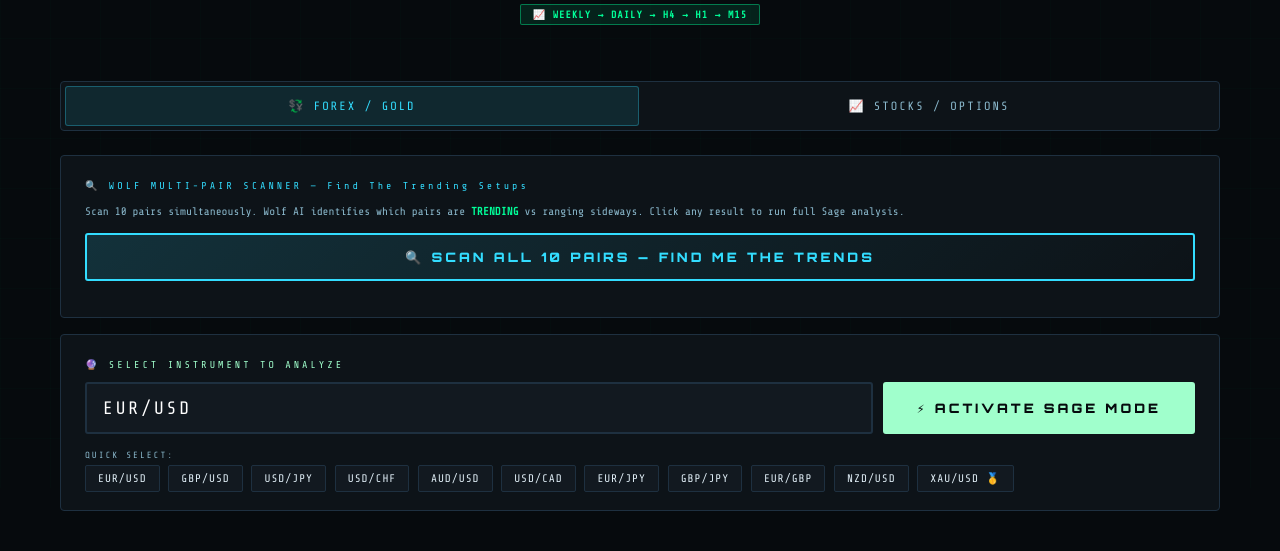
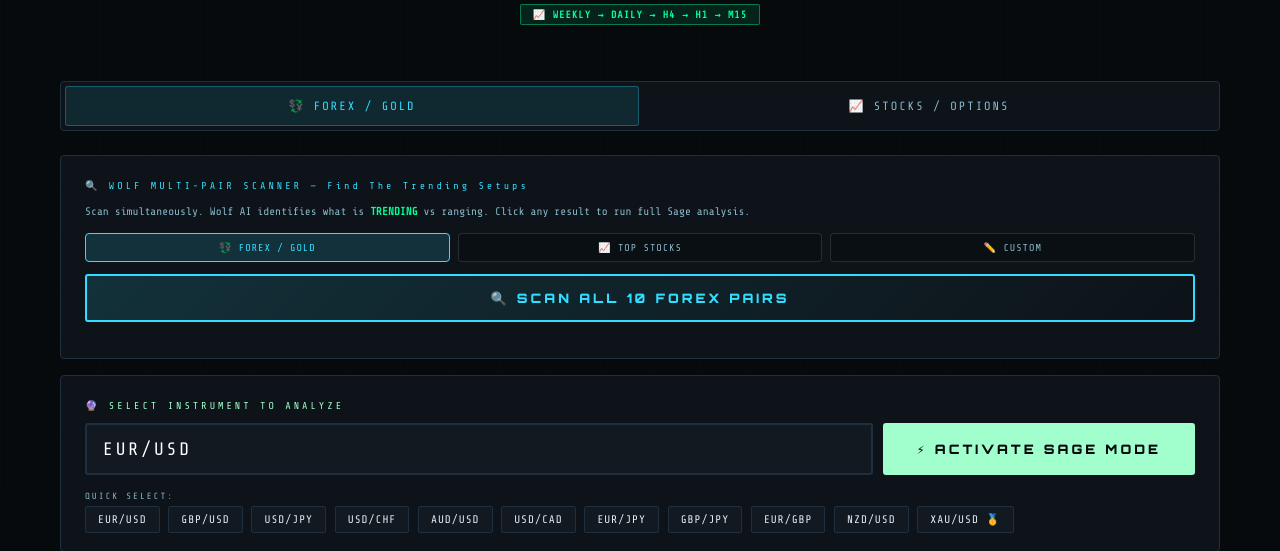
Before and after one commit to jonelmichelfx-bit/jaydawolfx-terminal, a Flask app: template templates/sage.html in a window 1280 px wide. Shown: the part 312-863 px from the top of the page. Before the commit the page ends 823 px from the top, so only its background shows below. Run offline with Flask 3, Linux system fonts and the light colour scheme; the template is opened without the code that fills it, so the values that code supplies are empty.

Commit message:
feat: sage scanner - forex / stocks / custom scan type selector

```diff
--- a/app.py
+++ b/app.py
@@ -2552,12 +2552,15 @@ def sage_poll(job_id):
 @login_required
 @byakugan_required
 def sage_scanner():
-    """Scan 8-10 forex pairs simultaneously and return trending ones"""
+    """Scan forex pairs, top stocks, or custom list simultaneously"""
     try:
         import uuid as _uuid
+        body = request.get_json() or {}
+        scan_type   = body.get('scan_type', 'forex')
+        custom_list = body.get('custom_list', [])
         job_id = str(_uuid.uuid4())[:8]
-        _sage_jobs[job_id] = {"status": "running", "step": "Scanning 10 pairs for trending setups..."}
-        threading.Thread(target=_run_sage_scanner_job, args=(job_id,), daemon=True).start()
+        _sage_jobs[job_id] = {"status": "running", "step": "Initializing scanner..."}
+        threading.Thread(target=_run_sage_scanner_job, args=(job_id, scan_type, custom_list), daemon=True).start()
         return jsonify({"job_id": job_id, "status": "starting"})
     except Exception as e:
         return jsonify({"error": str(e)}), 500
@@ -2575,24 +2578,38 @@ def sage_scanner_poll(job_id):
         return jsonify({"status": "error", "error": err}), 500
     return jsonify({"status": job["status"], "step": job.get("step", "Scanning...")})
 
-def _run_sage_scanner_job(job_id):
-    try:
-        SCAN_PAIRS = ["EUR/USD","GBP/USD","USD/JPY","AUD/USD","USD/CAD","NZD/USD","USD/CHF","EUR/JPY","GBP/JPY","XAU/USD"]
+def _run_sage_scanner_job(job_id, scan_type='forex', custom_list=None):
+    try:
+        FOREX_PAIRS  = ["EUR/USD","GBP/USD","USD/JPY","AUD/USD","USD/CAD","NZD/USD","USD/CHF","EUR/JPY","GBP/JPY","XAU/USD"]
+        TOP_STOCKS   = ["NVDA","AAPL","TSLA","AMZN","META","MSFT","GOOGL","SPY","QQQ","AMD","PLTR","MSTR"]
+
+        if scan_type == 'stocks':
+            scan_list = TOP_STOCKS
+            label = 'stock'
+        elif scan_type == 'custom' and custom_list:
+            scan_list = [s.upper() for s in custom_list][:12]
+            label = 'instrument'
+        else:
+            scan_list = FOREX_PAIRS
+            label = 'pair'
+
+        total = len(scan_list)
         results = []
-        for i, pair in enumerate(SCAN_PAIRS):
-            _sage_jobs[job_id]["step"] = "Scanning {}/10: {}...".format(i+1, pair)
+
+        for i, instrument in enumerate(scan_list):
+            _sage_jobs[job_id]["step"] = "Scanning {}/{}: {}...".format(i+1, total, instrument)
             try:
-                pd = get_price(pair)
+                pd = get_price(instrument)
                 if not pd: continue
                 cp = float(pd["price"])
-                cd = get_sage_chart_data(pair, cp)
+                cd = get_sage_chart_data(instrument, cp)
                 da = cd.get("daily", {}); h4 = cd.get("h4", {}); wk = cd.get("weekly", {})
                 chart_str = format_sage_chart(cd)
                 verdict_prompt = (
-                    'Analyze ' + pair + ' at ' + str(cp) + '. '
+                    'Analyze ' + instrument + ' at ' + str(cp) + '. '
                     'Real chart data:\n' + chart_str + '\n\n'
                     'Based ONLY on the real data above, return compact JSON (no markdown):\n'
-                    '{"pair":"' + pair + '",'
+                    '{"pair":"' + instrument + '",'
                     '"verdict":"BUY or SELL or WAIT",'
                     '"confidence":0,'
                     '"trend_strength":"STRONG BULLISH or STRONG BEARISH or MODERATE BULLISH or MODERATE BEARISH or RANGING",'
@@ -2605,35 +2622,35 @@ def _run_sage_scanner_job(job_id):
                     '"tp1":"next real S/R level",'
                     '"key_pattern":"candlestick pattern or none"}'
                 )
-                prompt = verdict_prompt
-                raw = call_claude(prompt, max_tokens=400)
+                raw = call_claude(verdict_prompt, max_tokens=400)
                 parsed = parse_json_response(raw)
                 if parsed and parsed.get("verdict") in ["BUY","SELL"]:
-                    parsed["pair"] = pair
+                    parsed["pair"] = instrument
                     parsed["price"] = cp
                     results.append(parsed)
             except Exception as pe:
-                print("[SageScanner] {} error: {}".format(pair, pe))
+                print("[SageScanner] {} error: {}".format(instrument, pe))
                 continue
 
-        # Sort by confidence descending
         results.sort(key=lambda x: int(x.get("confidence", 0)), reverse=True)
-        # Return top 5 with real signals, rest as WAIT
         top = [r for r in results if r.get("verdict") in ["BUY","SELL"]][:5]
-        # Add WAIT pairs
-        all_pairs_result = []
-        for pair in SCAN_PAIRS:
-            found = next((r for r in results if r.get("pair") == pair), None)
+
+        all_result = []
+        for instrument in scan_list:
+            found = next((r for r in results if r.get("pair") == instrument), None)
             if found:
-                all_pairs_result.append(found)
+                all_result.append(found)
             else:
-                all_pairs_result.append({"pair": pair, "verdict": "WAIT", "confidence": 0, "trend_strength": "UNKNOWN", "direction": "SIDEWAYS", "reason": "No data or ranging market"})
+                all_result.append({"pair": instrument, "verdict": "WAIT", "confidence": 0,
+                                   "trend_strength": "UNKNOWN", "direction": "SIDEWAYS",
+                                   "reason": "No data or ranging market"})
 
         _sage_jobs[job_id] = {
             "status": "done",
             "result": {
-                "pairs": all_pairs_result,
+                "pairs": all_result,
                 "top_picks": top,
+                "scan_type": scan_type,
                 "scanned_at": datetime.now().strftime("%H:%M UTC")
             }
         }
--- a/templates/sage.html
+++ b/templates/sage.html
@@ -279,8 +279,20 @@ body::before{content:'';position:fixed;inset:0;pointer-events:none;z-index:0;
   <!-- MULTI-PAIR SCANNER SECTION -->
   <div class="input-section" style="margin-bottom:16px;">
     <div class="input-label" style="color:var(--cyan);">🔍 WOLF MULTI-PAIR SCANNER — Find The Trending Setups</div>
-    <div style="font-size:11px;color:var(--text-dim);margin-bottom:12px;line-height:1.6;">Scan 10 pairs simultaneously. Wolf AI identifies which pairs are <strong style="color:var(--green);">TRENDING</strong> vs ranging sideways. Click any result to run full Sage analysis.</div>
-    <button class="scan-btn" id="scanAllBtn" onclick="startScanner()" style="width:100%;background:linear-gradient(135deg,rgba(51,221,255,0.15),rgba(10,20,32,0));border-color:var(--cyan);color:var(--cyan);margin-bottom:12px;">🔍 SCAN ALL 10 PAIRS — FIND ME THE TRENDS</button>
+    <div style="font-size:11px;color:var(--text-dim);margin-bottom:12px;line-height:1.6;">Scan simultaneously. Wolf AI identifies what is <strong style="color:var(--green);">TRENDING</strong> vs ranging. Click any result to run full Sage analysis.</div>
+
+    <!-- Scan type toggle -->
+    <div style="display:flex;gap:8px;margin-bottom:12px;flex-wrap:wrap;">
+      <button id="scan-type-forex" onclick="setScanType('forex')" style="flex:1;min-width:110px;padding:8px;border-radius:4px;font-family:var(--mono);font-size:10px;letter-spacing:1px;cursor:pointer;border:1px solid var(--cyan);background:rgba(51,221,255,0.15);color:var(--cyan);">💱 FOREX / GOLD</button>
+      <button id="scan-type-stocks" onclick="setScanType('stocks')" style="flex:1;min-width:110px;padding:8px;border-radius:4px;font-family:var(--mono);font-size:10px;letter-spacing:1px;cursor:pointer;border:1px solid rgba(255,255,255,0.12);background:rgba(8,12,15,0.5);color:var(--text-dim);">📈 TOP STOCKS</button>
+      <button id="scan-type-custom" onclick="setScanType('custom')" style="flex:1;min-width:110px;padding:8px;border-radius:4px;font-family:var(--mono);font-size:10px;letter-spacing:1px;cursor:pointer;border:1px solid rgba(255,255,255,0.12);background:rgba(8,12,15,0.5);color:var(--text-dim);">✏️ CUSTOM</button>
+    </div>
+    <div id="scan-custom-box" style="display:none;margin-bottom:10px;">
+      <input id="scan-custom-input" placeholder="AAPL, TSLA, NVDA, EUR/USD, GBP/JPY..." style="width:100%;background:rgba(8,12,15,0.8);border:1px solid rgba(255,255,255,0.15);color:var(--text-mid);padding:9px 12px;border-radius:4px;font-family:var(--mono);font-size:12px;box-sizing:border-box;"/>
+      <div style="font-size:10px;color:var(--text-dim);margin-top:4px;">Comma-separated — mix forex pairs and stock tickers (max 12)</div>
+    </div>
+
+    <button class="scan-btn" id="scanAllBtn" onclick="startScanner()" style="width:100%;background:linear-gradient(135deg,rgba(51,221,255,0.15),rgba(10,20,32,0));border-color:var(--cyan);color:var(--cyan);margin-bottom:12px;">🔍 <span id="scan-btn-label">SCAN ALL 10 FOREX PAIRS</span></button>
     <div id="scannerResults" style="display:none;">
       <div style="font-size:9px;letter-spacing:2px;color:var(--cyan);margin-bottom:10px;" id="scannerTime">SCAN RESULTS</div>
       <div id="scannerGrid" style="display:grid;grid-template-columns:1fr 1fr;gap:8px;margin-bottom:12px;"></div>
@@ -765,30 +777,68 @@ function renderResult(d){
 // ══ MULTI-PAIR SCANNER ═══════════════════════════════════
 let _scannerJobId = null;
 let _scannerPoll  = null;
+let _scanType = 'forex';
+
+const SCAN_LABELS = {
+  forex:  'SCAN ALL 10 FOREX PAIRS',
+  stocks: 'SCAN TOP 12 STOCKS',
+  custom: 'SCAN CUSTOM LIST',
+};
+
+function setScanType(type){
+  _scanType = type;
+  ['forex','stocks','custom'].forEach(t=>{
+    const btn = document.getElementById('scan-type-'+t);
+    if(!btn) return;
+    const active = t === type;
+    btn.style.borderColor    = active ? 'var(--cyan)' : 'rgba(255,255,255,0.12)';
+    btn.style.background     = active ? 'rgba(51,221,255,0.15)' : 'rgba(8,12,15,0.5)';
+    btn.style.color          = active ? 'var(--cyan)' : 'var(--text-dim)';
+  });
+  const labelEl = document.getElementById('scan-btn-label');
+  if(labelEl) labelEl.textContent = SCAN_LABELS[type] || 'SCAN';
+  const customBox = document.getElementById('scan-custom-box');
+  if(customBox) customBox.style.display = type === 'custom' ? 'block' : 'none';
+}
 
 async function startScanner(){
   const btn = document.getElementById('scanAllBtn');
   const loading = document.getElementById('scannerLoading');
   const results = document.getElementById('scannerResults');
   btn.disabled = true;
-  btn.textContent = '⏳ SCANNING 10 PAIRS...';
+  const labelEl = document.getElementById('scan-btn-label');
+  if(labelEl) labelEl.textContent = '⏳ SCANNING...';
   loading.style.display = 'block';
   results.style.display = 'none';
 
+  let customList = [];
+  if(_scanType === 'custom'){
+    const raw = (document.getElementById('scan-custom-input')?.value||'').trim();
+    customList = raw.split(',').map(s=>s.trim().toUpperCase()).filter(Boolean).slice(0,12);
+    if(!customList.length){
+      btn.disabled = false;
+      if(labelEl) labelEl.textContent = SCAN_LABELS[_scanType];
+      loading.style.display = 'none';
+      alert('Enter at least one ticker or pair in the custom list.');
+      return;
+    }
+  }
+
   try{
-    const resp = await fetch('/api/sage-scanner',{method:'POST',headers:{'Content-Type':'application/json'},body:JSON.stringify({})});
+    const body = {scan_type: _scanType, custom_list: customList};
+    const resp = await fetch('/api/sage-scanner',{method:'POST',headers:{'Content-Type':'application/json'},body:JSON.stringify(body)});
     const data = await resp.json();
     if(data.job_id){
       _scannerJobId = data.job_id;
       _scannerPoll = setInterval(pollScanner, 2000);
     } else {
       btn.disabled = false;
-      btn.textContent = '🔍 SCAN ALL 10 PAIRS — FIND ME THE TRENDS';
+      if(labelEl) labelEl.textContent = SCAN_LABELS[_scanType];
       loading.style.display = 'none';
     }
   } catch(e){
     btn.disabled = false;
-    btn.textContent = '🔍 SCAN ALL 10 PAIRS — FIND ME THE TRENDS';
+    if(labelEl) labelEl.textContent = SCAN_LABELS[_scanType];
     loading.style.display = 'none';
   }
 }
@@ -809,7 +859,8 @@ async function pollScanner(){
       clearInterval(_scannerPoll);
       const btn = document.getElementById('scanAllBtn');
       btn.disabled = false;
-      btn.textContent = '🔍 SCAN ALL 10 PAIRS — FIND ME THE TRENDS';
+      const labelEl = document.getElementById('scan-btn-label');
+      if(labelEl) labelEl.textContent = SCAN_LABELS[_scanType];
       document.getElementById('scannerLoading').style.display = 'none';
     }
   } catch(e){ /* continue polling */ }
@@ -818,7 +869,8 @@ async function pollScanner(){
 function renderScannerResults(data){
   const btn = document.getElementById('scanAllBtn');
   btn.disabled = false;
-  btn.textContent = '🔄 RE-SCAN ALL 10 PAIRS';
+  const labelEl = document.getElementById('scan-btn-label');
+  if(labelEl) labelEl.textContent = '🔄 RE-SCAN';
   document.getElementById('scannerLoading').style.display = 'none';
   document.getElementById('scannerResults').style.display = 'block';
 
```
